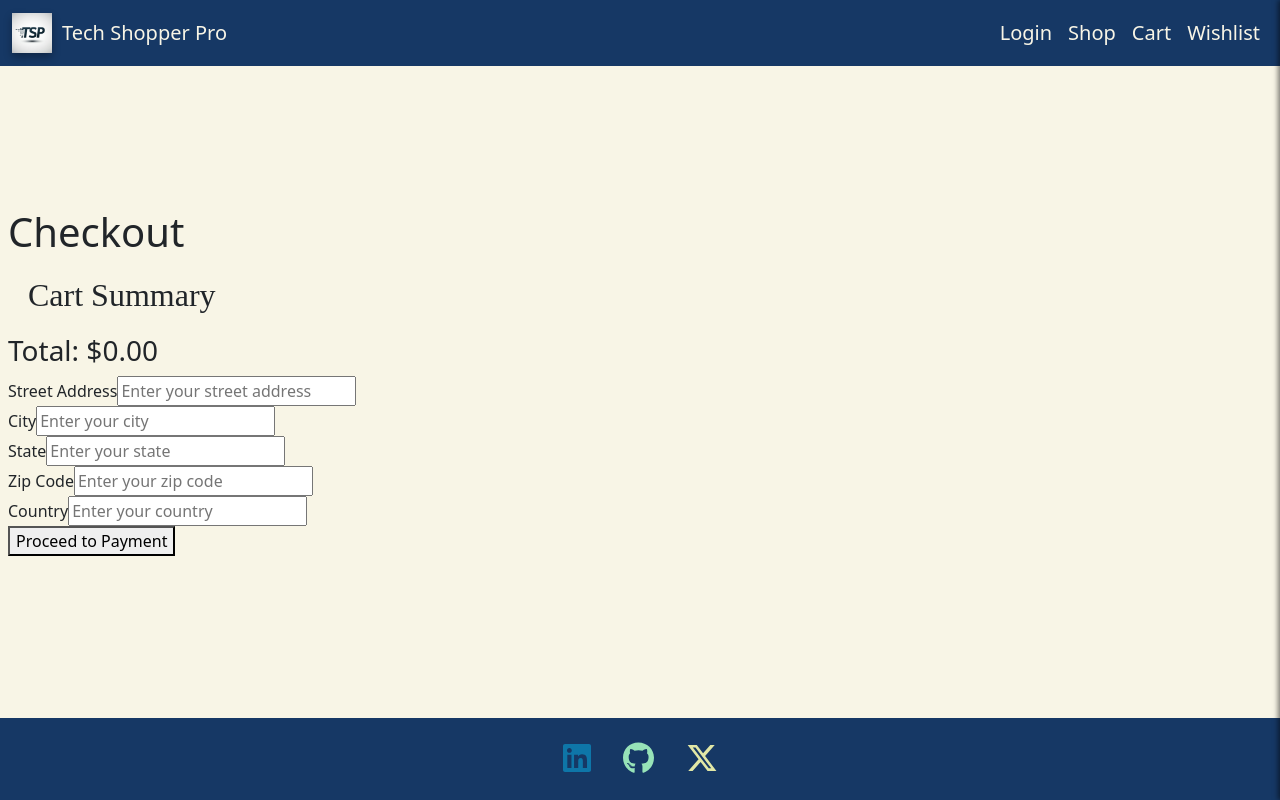
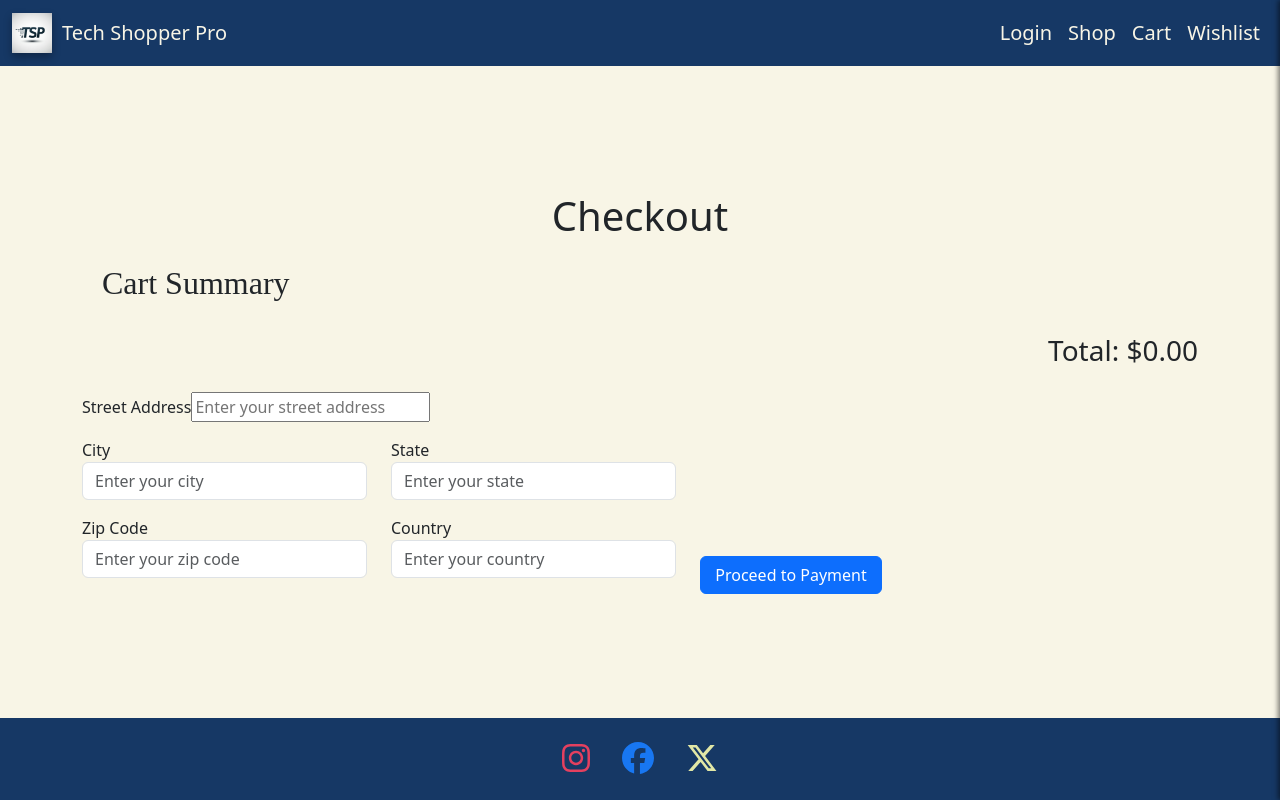
Before and after one commit to Vtencouchclimbr/Tech-Shopper-Pro, a React (Vite) app in the folder Client/: page /Checkout in a window 1280 px wide. Built offline with nearby package versions, Linux system fonts and the light colour scheme.

Commit message:
cart, footer, checkout styling

```diff
--- a/Client/src/components/AddressAutoComplete.tsx
+++ b/Client/src/components/AddressAutoComplete.tsx
@@ -26,6 +26,7 @@ const AddressAutoComplete: React.FC<AddressAutoCompleteProps> = ({ label, placeh
         const apiKey = process.env.LOCATION_API_KEY as string;
         const response = await fetch(`https://api.geocodify.com/v2/autocomplete?api_key=${apiKey}&q=${query}`);
         const data = await response.json();
+        console.log(data);
 
         // Update the suggestions state with the fetched data
         if (data && data.response && data.response.docs) {
--- a/Client/src/components/Footer.tsx
+++ b/Client/src/components/Footer.tsx
@@ -1,32 +1,33 @@
 import { FontAwesomeIcon } from '@fortawesome/react-fontawesome';
-import { faLinkedin, faGithub, faXTwitter } from '@fortawesome/free-brands-svg-icons';
+import { faInstagram, faFacebook, faXTwitter } from '@fortawesome/free-brands-svg-icons';
 
 export default function Footer() {
   return (
     <footer style={{ backgroundColor: '#163865' }} className="text-center py-4">
       <div className="container">
         <div className="d-flex justify-content-center">
-          {/* LinkedIn */}
+          {/* Instagram */}
           <a
             href=""
             target="_blank"
             rel="noopener noreferrer"
             className="mx-3"
-            aria-label="LinkedIn"
+            aria-label="Instagram"
           >
-            <FontAwesomeIcon icon={faLinkedin} style={{ color: '#0e76a8', fontSize: '2rem' }} />
+            <FontAwesomeIcon icon={faInstagram} style={{ color: '#E4405F', fontSize: '2rem' }} />
           </a>
 
-          {/* GitHub */}
+          {/* Facebook */}
           <a
             href=""
             target="_blank"
             rel="noopener noreferrer"
             className="mx-3"
-            aria-label="GitHub"
+            aria-label="Facebook"
           >
-            <FontAwesomeIcon icon={faGithub} style={{ color: '#97e3b8', fontSize: '2rem' }} />
+            <FontAwesomeIcon icon={faFacebook} style={{ color: '#1877F2', fontSize: '2rem' }} />
           </a>
+
 
           {/* X (Twitter) */}
           <a
--- a/Client/src/pages/Cart.tsx
+++ b/Client/src/pages/Cart.tsx
@@ -33,28 +33,51 @@ const Cart: React.FC = () => {
   const totalPrice = cartItems.reduce((total, item) => total + item.price * item.quantity, 0);
 
   return (
-    <div className="cart-page">
-      <h1>Your Cart</h1>
+    <div className="container my-1"> {/* Reduced margin for closer "Your Cart" text */}
+      <h1 className="text-center mb-5 cartText">Your Cart</h1>
       {cartItems.length === 0 ? (
-        <p>Your cart is empty</p>
+        <p className="text-center">Your cart is empty</p>
       ) : (
         <>
-          <ul>
+          <ul className="list-group mb-4">
             {cartItems.map((item) => (
-              <li key={item.id}>
-                {/* Display the product image with fallback */}
-                <img src={item.image || 'https://via.placeholder.com/150'} alt={item.name} style={{ width: '100px', marginRight: '10px' }} />
-                <span>{item.name} - Price: ${item.price}</span>
-                <button onClick={() => handleMoveToWishlist(item)}>Move to Wishlist</button>
-                <button onClick={() => handleRemoveItem(item.id)}>Remove</button>
+              <li key={item.id} className="list-group-item d-flex justify-content-between align-items-center">
+                <div className="d-flex align-items-center mt-5">
+                  {/* Display the product image with fallback */}
+                  <img
+                    src={item.image || 'https://via.placeholder.com/150'}
+                    alt={item.name}
+                    className="img-fluid me-3"
+                    style={{ width: '100px', height: 'auto' }} // 1.5 times the previous size
+                  />
+                  <span>{item.name}</span>
+                </div>
+                <div className="d-flex flex-column text-end">
+                  <span className="mb-2 small">Price: ${item.price.toFixed(2)}</span> {/* Slightly smaller price text */}
+                  <div className="btn-group">
+                    <button
+                      className="btn btn-sm btn-outline-secondary"
+                      onClick={() => handleMoveToWishlist(item)}
+                    >
+                      Move to Wishlist
+                    </button>
+                    <button
+                      className="btn btn-sm btn-outline-danger"
+                      onClick={() => handleRemoveItem(item.id)}
+                    >
+                      Remove
+                    </button>
+                  </div>
+                </div>
               </li>
             ))}
           </ul>
-        <h3>Total Price: ${totalPrice.toFixed(2)}</h3>
-
-          <Link to="/checkout">
-            <button className="btn btn-primary">Proceed to Checkout</button>
-          </Link>
+          <div className="text-center mb-4"> {/* Centered total price and button */}
+            <h3 className="mb-3">Total Price: ${totalPrice.toFixed(2)}</h3>
+            <Link to="/checkout">
+              <button className="btn btn-primary">Proceed to Checkout</button>
+            </Link>
+          </div>
         </>
       )}
     </div>
--- a/Client/src/pages/Checkout.tsx
+++ b/Client/src/pages/Checkout.tsx
@@ -2,6 +2,7 @@ import React, { useState, useEffect } from 'react';
 import AddressAutocomplete from '../components/AddressAutoComplete';
 import { useCart } from '../components/CartState';
 import { CartItem } from './Cart';  // Import CartItem interface from Cart.tsx
+import '../utils/Checkout.css';
 
 const Checkout: React.FC = () => {
   const { state } = useCart();  // Access cart state
@@ -30,74 +31,101 @@ const Checkout: React.FC = () => {
   };
 
   return (
-    <div className="checkout-page">
-      <h1>Checkout</h1>
+    <div className="container my-4">
+      <h1 className="text-center mb-4">Checkout</h1>
 
       {/* Cart Summary Section */}
-      <div className="cart-summary">
-        <h2>Cart Summary</h2>
-        <ul>
+      <div className="cart-summary mb-4">
+        <h2 className="mb-3">Cart Summary</h2>
+        <ul className="list-group">
           {cartItems.map((item: CartItem) => (
-            <li key={item.id}>
+            <li key={item.id} className="list-group-item d-flex justify-content-between align-items-center">
+              <div className="d-flex align-items-center">
                 {/* Display product image with fallback */}
-              <img src={item.image || 'https://via.placeholder.com/150'} alt={item.name} style={{ width: '100px', marginRight: '10px' }} />
-              {item.name} - {item.quantity} x ${item.price} = ${(item.price * item.quantity).toFixed(2)}
+                <img
+                  src={item.image || 'https://via.placeholder.com/150'}
+                  alt={item.name}
+                  className="img-fluid me-3"
+                  style={{ width: '100px', height: 'auto' }}
+                />
+                <span>{item.name}</span>
+              </div>
+              <span>{item.quantity} x ${item.price} = ${(item.price * item.quantity).toFixed(2)}</span>
             </li>
           ))}
         </ul>
-        <h3>Total: ${totalPrice.toFixed(2)}</h3>
+        <h3 className="mt-3 text-end">Total: ${totalPrice.toFixed(2)}</h3>
       </div>
 
       {/* Checkout Form Section */}
-      <form onSubmit={handleFormSubmit}>
+      <form onSubmit={handleFormSubmit} className="needs-validation cartText">
+        <div className="row">
+          <div className="col-md-9">
+            <div className="row">
+              <div className="col-12 mb-3">
                 <AddressAutocomplete
                   label="Street Address"
                   placeholder="Enter your street address"
                   value={streetAddress}
                   onChange={setStreetAddress}
                 />
+              </div>
 
-        <div className="form-group">
-          <label>City</label>
+              <div className="col-md-6 mb-3">
+                <label htmlFor="city">City</label>
                 <input
                   type="text"
+                  className="form-control"
+                  id="city"
                   placeholder="Enter your city"
                   value={city}
                   onChange={(e) => setCity(e.target.value)}
                 />
               </div>
 
-        <div className="form-group">
-          <label>State</label>
+              <div className="col-md-6 mb-3">
+                <label htmlFor="state">State</label>
                 <input
                   type="text"
+                  className="form-control"
+                  id="state"
                   placeholder="Enter your state"
                   value={stateAddress}
                   onChange={(e) => setStateAddress(e.target.value)}
                 />
               </div>
 
-        <div className="form-group">
-          <label>Zip Code</label>
+              <div className="col-md-6 mb-3">
+                <label htmlFor="zipCode">Zip Code</label>
                 <input
                   type="text"
+                  className="form-control"
+                  id="zipCode"
                   placeholder="Enter your zip code"
                   value={zipCode}
                   onChange={(e) => setZipCode(e.target.value)}
                 />
               </div>
 
-        <div className="form-group">
-          <label>Country</label>
+              <div className="col-md-6 mb-3">
+                <label htmlFor="country">Country</label>
                 <input
                   type="text"
+                  className="form-control"
+                  id="country"
                   placeholder="Enter your country"
                   value={country}
                   onChange={(e) => setCountry(e.target.value)}
                 />
               </div>
+            </div>
+          </div>
 
-        <button type="submit">Proceed to Payment</button>
+          {/* Button Column */}
+          <div className="col-md-3 d-flex align-items-end">
+            <button type="submit" className="btn btn-primary w-100">Proceed to Payment</button>
+          </div>
+        </div>
       </form>
     </div>
   );
--- /dev/null
+++ b/Client/src/utils/Checkout.css
@@ -0,0 +1,10 @@
+@media (min-width: 780px) {
+    .cartText {
+      width: 800px
+    }
+  }
+@media (min-width: 1200px) {
+  .cartText {
+    width: 800px
+  }
+  }
```
Also changed, not shown: Client/src/utils/Cart.css (deleted, +0 -12 lines). Lines whose indentation alone changed are shown as unchanged.
